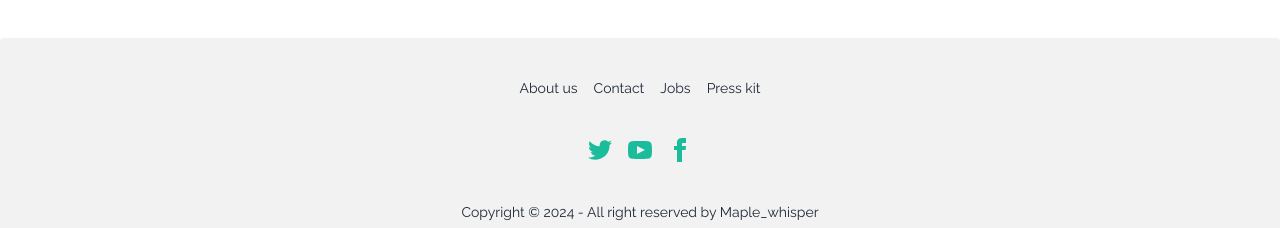
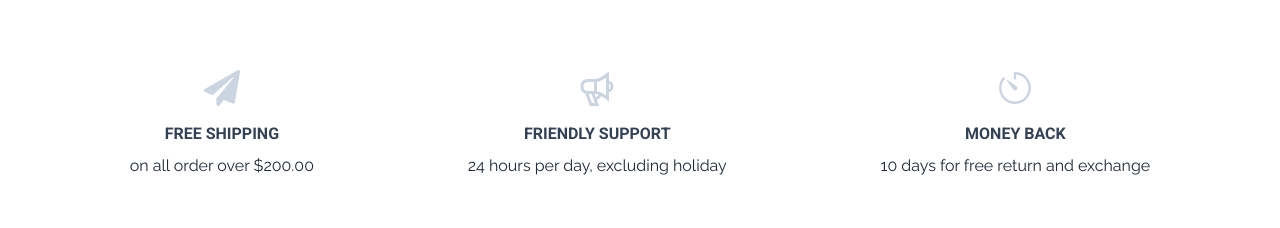
Before and after one commit to zillulofficial/B9A10-client, a React (Vite) app: page / in a window 1280 px wide. Shown: the part 678-906 px from the top of the page. Built offline with nearby package versions, Linux system fonts and the light colour scheme; no server answers; a web font is replaced by a local one.

Commit message:
one extra section added to home page

```diff
--- a/src/Components/Home/Banner.jsx
+++ b/src/Components/Home/Banner.jsx
@@ -4,7 +4,7 @@ const Banner = () => {
 
     return (
         <div>
-            <div className="carousel w-full h-[600px] mb-12">
+            <div className="carousel w-full h-[600px] mb-20">
                 <div id="slide1" className="carousel-item relative w-full bg-gray-100">
                     <div className="flex flex-col py-6 md:py-0 md:flex-row justify-between items-center  container mx-auto">
                         <div>
--- a/src/Components/Home/Home.jsx
+++ b/src/Components/Home/Home.jsx
@@ -1,9 +1,30 @@
 import Banner from "./Banner";
-
+import { FaPaperPlane } from "react-icons/fa";
+import { GrAnnounce } from "react-icons/gr";
+import { RxTimer } from "react-icons/rx";
 const Home = () => {
     return (
-        <div className="">
+        <div>
             <Banner></Banner>
+
+            {/* extra info section */}
+            <div className="flex flex-col md:flex-row container mx-auto justify-evenly mb-20 gap-6">
+                <div className="text-center flex flex-col justify-center items-center ">
+                    <FaPaperPlane className="text-4xl text-slate-300 mb-4"></FaPaperPlane>
+                    <p className="roboto mb-2 font-bold text-slate-700">FREE SHIPPING</p>
+                    <p>on all order over $200.00</p>
+                </div>
+                <div className="text-center flex flex-col justify-center items-center ">
+                    <GrAnnounce className="font-bold text-4xl text-slate-300 mb-4"></GrAnnounce>
+                    <p className="roboto mb-2 font-bold text-slate-700">FRIENDLY SUPPORT</p>
+                    <p>24 hours per day, excluding holiday</p>
+                </div>
+                <div className="text-center flex flex-col justify-center items-center ">
+                    <RxTimer className="font-bold text-4xl text-slate-300 mb-4"></RxTimer>
+                    <p className="roboto mb-2 font-bold text-slate-700">MONEY BACK</p>
+                    <p>10 days for free return and exchange</p>
+                </div>
+            </div>
         </div>
     );
 };
--- a/src/Components/Login/Login.jsx
+++ b/src/Components/Login/Login.jsx
@@ -55,7 +55,7 @@ const Login = () => {
         <div>
             <div className="flex flex-col md:flex-row items-center justify-center">
                 <div>
-                    <img className="md:w-[2000px] mt-16 md:mt-0" src="https://i.postimg.cc/fTBkQpVK/bg2.jpg" alt="" />
+                    <img className="md:w-[2000px] mt-16 md:mt-0 " src="https://i.postimg.cc/fTBkQpVK/bg2.jpg" alt="" />
                 </div>
                 <div className="hero md:min-h-screen ">
                     <div className="hero-content ">
--- a/src/Components/Register/Register.jsx
+++ b/src/Components/Register/Register.jsx
@@ -75,7 +75,7 @@ const Register = () => {
 
                                 <div className="flex justify-between items-center">
                                     <p>Already Registered?</p>
-                                    <Link to="/login"><button className=" text-black hover:bg-[#ff563849] px-4 py-2 rounded-full border-nones font-bold">Login Now</button></Link>
+                                    <Link to="/login"><button className=" text-black hover:underline hover:underline-offset-4 hover:text-[#ff3838cb] px-4 py-2 rounded-full border-nones font-bold">Login Now</button></Link>
                                 </div>
                             </form>
                         </div>
```
